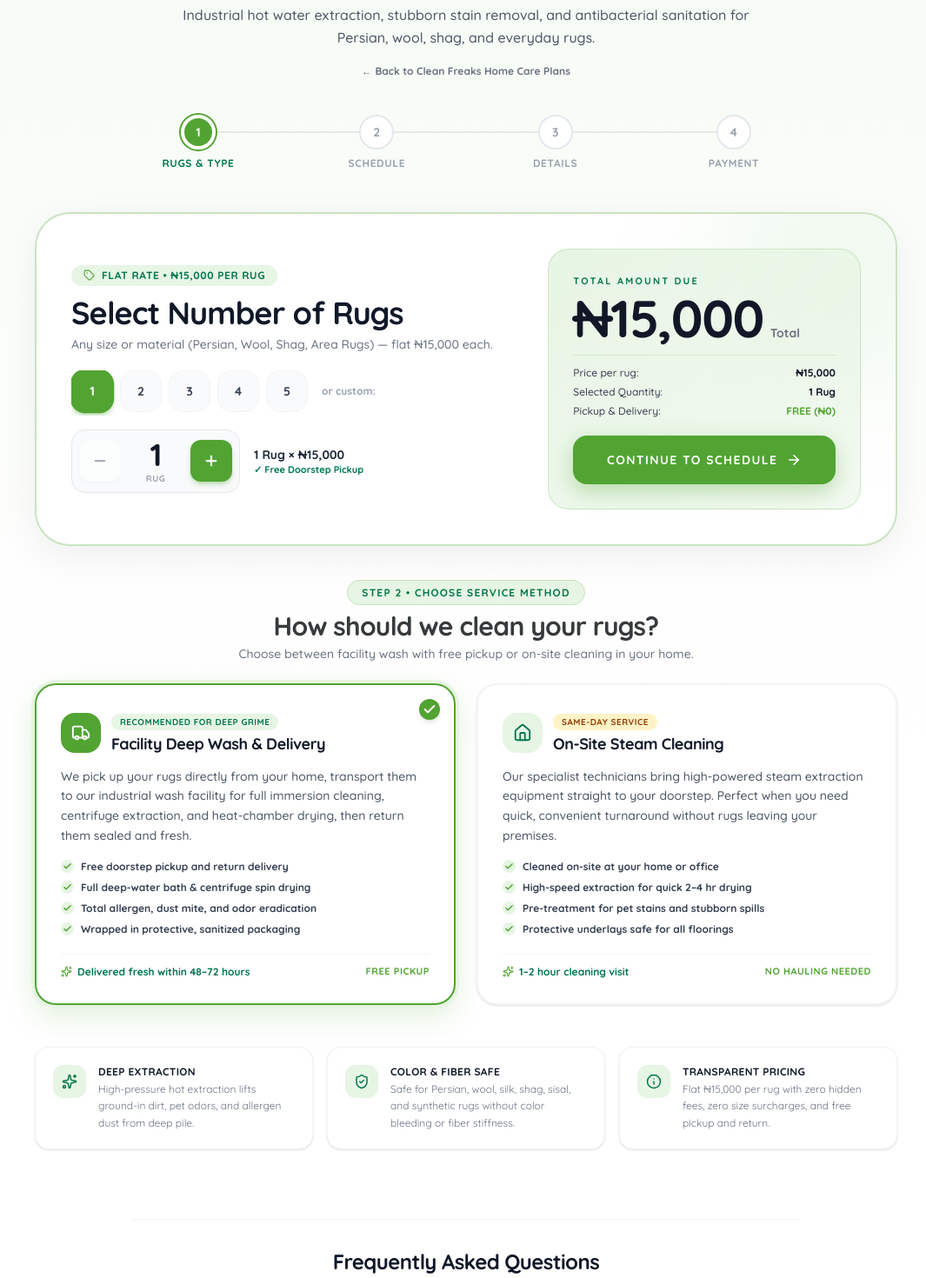
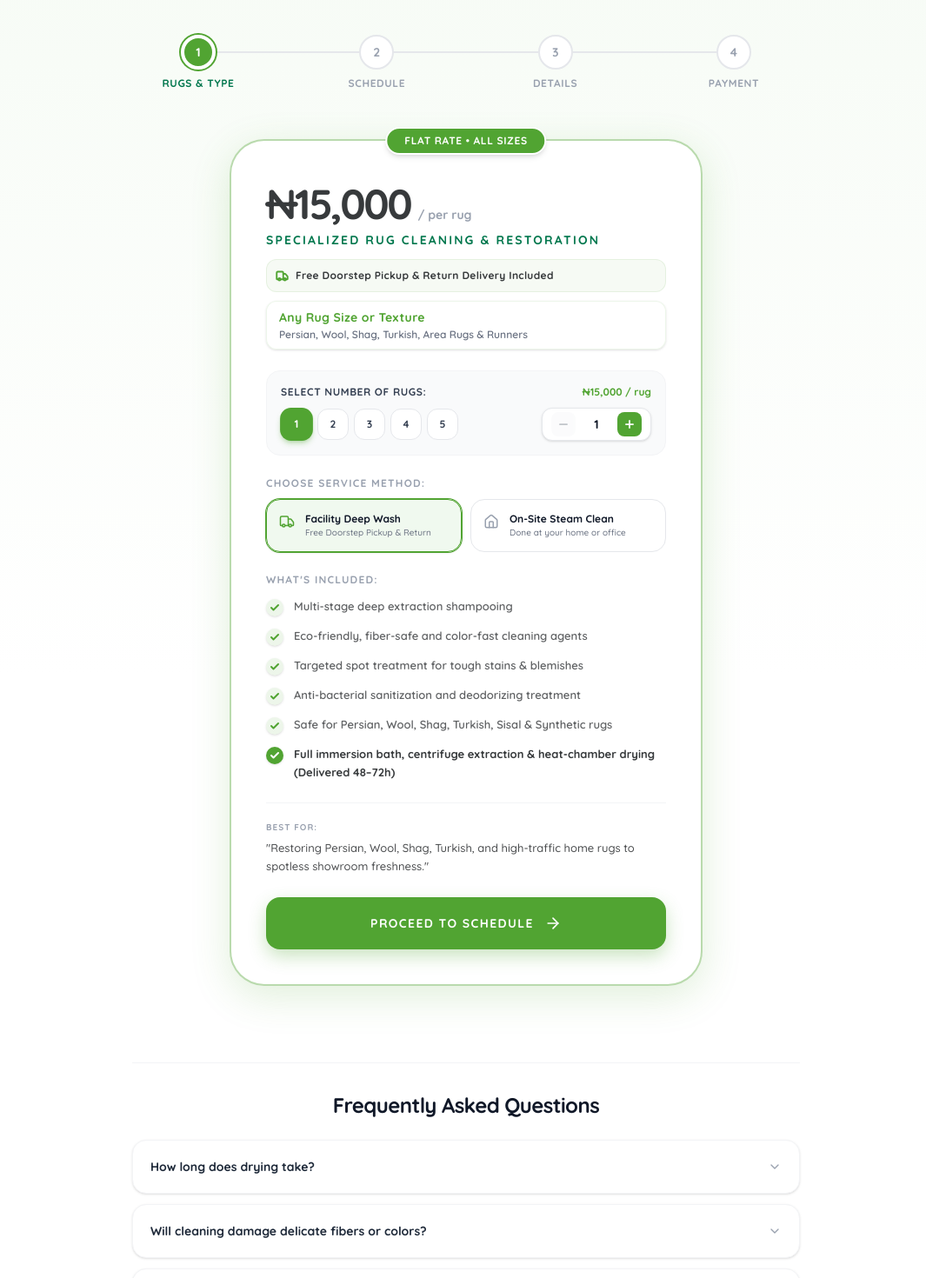
Before and after one commit to wolethescientist/cleanfreaks, a Next.js app: page /rugs in a window 1280 px wide. Shown: the part 420-1890 px from the top of the page at 87% size, without its empty margins (104-1169 px from the left). Built offline with nearby package versions, Linux system fonts and the light colour scheme.

Commit message:
feat: redesign rug selection to match CleanFreaks plan card format

```diff
--- a/src/components/rugs/RugConfigurator.tsx
+++ b/src/components/rugs/RugConfigurator.tsx
@@ -2,9 +2,9 @@
 
 import { useState } from "react";
 import { motion } from "framer-motion";
-import { RUG_SERVICES, PRICE_PER_RUG } from "@/constants/rugs";
+import { PRICE_PER_RUG, RUG_INCLUDES } from "@/constants/rugs";
 import { RugServiceType } from "@/types/booking";
-import { Sparkles, Home, Truck, Check, ArrowRight, ShieldCheck, Plus, Minus, Info, Tag } from "lucide-react";
+import { Truck, Home, Check, ArrowRight, Minus, Plus, ShieldCheck } from "lucide-react";
 import AnimatedPrice from "@/components/booking/AnimatedPrice";
 
 type RugConfiguratorProps = {
@@ -19,10 +19,9 @@ export default function RugConfigurator({
   onProceed,
 }: RugConfiguratorProps) {
   const [count, setCount] = useState<number>(initialCount || 1);
-  const [type, setType] = useState<RugServiceType>(initialType || 'pickup');
+  const [type, setType] = useState<RugServiceType>(initialType || "pickup");
 
   const totalPrice = count * PRICE_PER_RUG;
-  const currentService = RUG_SERVICES[type];
 
   const handleIncrement = () => {
     setCount((prev) => Math.min(prev + 1, 30));
@@ -32,303 +31,207 @@ export default function RugConfigurator({
     setCount((prev) => Math.max(prev - 1, 1));
   };
 
-  const setExactCount = (c: number) => {
-    setCount(c);
-  };
-
   return (
-    <div className="max-w-5xl mx-auto py-2 sm:py-6 px-3 sm:px-4">
-      {/* 1. LEAD WITH THE MONEY: Dynamic Quantity & Live Pricing Card */}
+    <div className="max-w-xl mx-auto py-4 sm:py-8 px-4">
+      {/* Single CleanFreaks-Style Plan Card */}
       <motion.div
-        initial={{ opacity: 0, y: 15 }}
+        initial={{ opacity: 0, y: 20 }}
         animate={{ opacity: 1, y: 0 }}
-        className="bg-white rounded-3xl sm:rounded-[2.5rem] p-5 sm:p-8 md:p-10 shadow-[0_12px_45px_rgba(0,0,0,0.06)] border-2 border-[#51A432]/30 mb-8 sm:mb-10 relative overflow-hidden"
+        transition={{ duration: 0.4 }}
+        className="relative p-6 sm:p-8 md:p-10 rounded-[2rem] md:rounded-[2.5rem] bg-white border-2 border-[#51A432]/40 shadow-[0_12px_45px_rgba(81,164,50,0.18)] flex flex-col transition-all duration-500"
       >
-        {/* Subtle background glow */}
-        <div className="absolute top-0 right-0 w-72 h-72 bg-[#E7F5E4]/60 rounded-full blur-3xl pointer-events-none -mr-20 -mt-20" />
-
-        <div className="grid grid-cols-1 lg:grid-cols-12 gap-6 sm:gap-8 items-center relative z-10">
-          {/* Left Column: Rug Count Selector */}
-          <div className="lg:col-span-7">
-            <div className="inline-flex items-center gap-2 bg-[#E7F5E4] text-[#00774D] px-3.5 py-1 rounded-full text-[10px] sm:text-xs font-black uppercase tracking-wider mb-2">
-              <Tag size={13} className="text-[#51A432]" />
-              Flat Rate • ₦15,000 per Rug
+        {/* Most Popular / Flat Rate Badge */}
+        <div className="absolute -top-4 left-1/2 -translate-x-1/2 bg-[#51A432] text-white text-[10px] md:text-xs font-black px-5 py-1.5 rounded-full shadow-md uppercase tracking-wider whitespace-nowrap border-2 border-white z-20">
+          Flat Rate • All Sizes
         </div>
 
-            <h2 className="text-2xl sm:text-3xl md:text-4xl font-black text-gray-900 tracking-tight leading-tight">
-              Select Number of Rugs
-            </h2>
-            <p className="text-xs sm:text-sm text-gray-500 font-medium mt-1 mb-5">
-              Any size or material (Persian, Wool, Shag, Area Rugs) — flat ₦15,000 each.
+        {/* Top Price Section - Exact CleanFreaks Typography */}
+        <div className="mb-6 mt-2">
+          <div className="flex items-baseline gap-2 mb-2">
+            <AnimatedPrice
+              value={totalPrice}
+              className="text-4xl sm:text-5xl font-black text-[#373A3C] tracking-tighter"
+            />
+            <span className="text-gray-400 font-bold text-xs sm:text-sm">
+              {count === 1 ? "/ per rug" : `total for ${count} rugs`}
+            </span>
+          </div>
+
+          <h3 className="text-xs sm:text-sm font-black text-[#00774D] tracking-[0.15em] uppercase mb-3">
+            Specialized Rug Cleaning & Restoration
+          </h3>
+
+          {/* Info Badges matching CleanFreaks style */}
+          <div className="mb-2.5 flex items-center gap-2 bg-[#51A432]/5 p-2.5 rounded-xl border border-[#51A432]/10">
+            <Truck size={15} className="text-[#51A432] shrink-0" strokeWidth={3} />
+            <span className="text-xs font-black text-[#373A3C] tracking-wide">
+              {type === "pickup"
+                ? "Free Doorstep Pickup & Return Delivery Included"
+                : "Professional On-Site Steam Cleaning Visit"}
+            </span>
+          </div>
+
+          <div className="bg-white/80 inline-block px-3.5 py-2 rounded-xl border border-[#51A432]/10 shadow-sm w-full">
+            <p className="text-[#51A432] font-black text-xs sm:text-sm tracking-wide">
+              Any Rug Size or Texture
             </p>
+            <p className="text-gray-500 text-[10px] sm:text-xs font-semibold mt-0.5">
+              Persian, Wool, Shag, Turkish, Area Rugs & Runners
+            </p>
+          </div>
+        </div>
 
-            {/* Quick-select chips */}
-            <div className="flex items-center gap-2 mb-4 overflow-x-auto pb-1">
+        {/* Interactive Selection 1: Rug Quantity */}
+        <div className="mb-6 p-4 rounded-2xl bg-gray-50 border border-gray-100">
+          <div className="flex items-center justify-between mb-2.5">
+            <span className="text-xs font-black uppercase tracking-wider text-gray-700">
+              Select Number of Rugs:
+            </span>
+            <span className="text-xs font-black text-[#51A432]">
+              ₦15,000 / rug
+            </span>
+          </div>
+
+          <div className="flex flex-wrap items-center justify-between gap-3">
+            {/* Quick-number chips */}
+            <div className="flex items-center gap-1.5">
               {[1, 2, 3, 4, 5].map((num) => (
                 <button
                   key={num}
                   type="button"
-                  onClick={() => setExactCount(num)}
-                  className={`w-11 h-11 sm:w-12 sm:h-12 rounded-2xl font-black text-sm transition-all shrink-0 ${
+                  onClick={() => setCount(num)}
+                  className={`w-9 h-9 rounded-xl font-black text-xs transition-all ${
                     count === num
-                      ? 'bg-[#51A432] text-white shadow-md shadow-[#51A432]/30 scale-105'
-                      : 'bg-gray-50 text-gray-700 hover:bg-[#E7F5E4] hover:text-[#00774D] border border-gray-100'
+                      ? "bg-[#51A432] text-white shadow-md shadow-[#51A432]/30 scale-105"
+                      : "bg-white text-gray-700 border border-gray-200 hover:border-[#51A432]"
                   }`}
                 >
                   {num}
                 </button>
               ))}
-              <span className="text-xs font-bold text-gray-400 pl-2 whitespace-nowrap">or custom:</span>
             </div>
 
-            {/* Interactive Counter Stepper */}
-            <div className="flex items-center gap-4">
-              <div className="inline-flex items-center bg-gray-50 p-1.5 sm:p-2 rounded-2xl border border-gray-200">
+            {/* Stepper counter */}
+            <div className="inline-flex items-center gap-2 bg-white px-2.5 py-1 rounded-xl border border-gray-200 shadow-sm">
               <button
                 type="button"
                 onClick={handleDecrement}
                 disabled={count <= 1}
-                  className="w-11 h-11 sm:w-12 sm:h-12 rounded-xl bg-white text-gray-700 hover:text-[#51A432] hover:bg-[#E7F5E4] disabled:opacity-40 disabled:hover:bg-white flex items-center justify-center transition-all shadow-sm"
-                  aria-label="Decrease rug count"
+                className="w-7 h-7 rounded-lg bg-gray-100 hover:bg-[#E7F5E4] disabled:opacity-30 flex items-center justify-center font-black text-xs text-gray-700 transition-colors"
+                aria-label="Decrease"
               >
-                  <Minus size={18} strokeWidth={3} />
+                <Minus size={14} strokeWidth={3} />
               </button>
-
-                <div className="w-16 sm:w-20 text-center">
-                  <span className="text-3xl sm:text-4xl font-black text-gray-900 tracking-tight">{count}</span>
-                  <span className="block text-[10px] font-bold uppercase tracking-wider text-gray-400">
-                    {count === 1 ? 'Rug' : 'Rugs'}
+              <span className="w-8 text-center font-black text-sm text-gray-900">
+                {count}
               </span>
-                </div>
-
               <button
                 type="button"
                 onClick={handleIncrement}
-                  className="w-11 h-11 sm:w-12 sm:h-12 rounded-xl bg-[#51A432] text-white hover:bg-[#00774D] flex items-center justify-center transition-all shadow-md shadow-[#51A432]/30"
-                  aria-label="Increase rug count"
+                className="w-7 h-7 rounded-lg bg-[#51A432] hover:bg-[#00774D] flex items-center justify-center font-black text-xs text-white transition-colors"
+                aria-label="Increase"
               >
-                  <Plus size={18} strokeWidth={3} />
+                <Plus size={14} strokeWidth={3} />
               </button>
-              </div>
-
-              <div className="text-xs text-gray-500 font-medium">
-                <p className="font-bold text-gray-800 text-sm">
-                  {count} {count === 1 ? 'Rug' : 'Rugs'} × ₦15,000
-                </p>
-                <p className="text-[11px] text-[#00774D] font-bold">✓ Free Doorstep Pickup</p>
             </div>
           </div>
         </div>
 
-          {/* Right Column: Live Price Display Box */}
-          <div className="lg:col-span-5 bg-gradient-to-br from-[#E7F5E4] to-[#E7F5E4]/50 rounded-2xl sm:rounded-3xl p-5 sm:p-7 border border-[#51A432]/20 flex flex-col justify-between">
+        {/* Interactive Selection 2: Service Method */}
+        <div className="mb-6">
+          <p className="text-xs font-black text-gray-400 uppercase tracking-widest mb-2.5">
+            Choose Service Method:
+          </p>
+          <div className="grid grid-cols-1 sm:grid-cols-2 gap-2.5">
+            <button
+              type="button"
+              onClick={() => setType("pickup")}
+              className={`p-3.5 rounded-2xl border text-left transition-all flex items-start gap-3 ${
+                type === "pickup"
+                  ? "border-[#51A432] bg-[#E7F5E4]/60 shadow-sm ring-1 ring-[#51A432]"
+                  : "border-gray-200 bg-white hover:border-gray-300"
+              }`}
+            >
+              <Truck
+                size={18}
+                className={`shrink-0 mt-0.5 ${type === "pickup" ? "text-[#51A432]" : "text-gray-400"}`}
+              />
               <div>
-              <p className="text-[10px] sm:text-[11px] font-black uppercase tracking-[0.2em] text-[#00774D] mb-1">
-                Total Amount Due
-              </p>
-              <div className="flex items-baseline gap-2 mb-3">
-                <AnimatedPrice
-                  value={totalPrice}
-                  className="text-4xl sm:text-5xl md:text-6xl font-black text-gray-900 tracking-tight"
+                <p className="text-xs font-black text-gray-900">Facility Deep Wash</p>
+                <p className="text-[10px] text-gray-500 font-medium">Free Doorstep Pickup & Return</p>
+              </div>
+            </button>
+
+            <button
+              type="button"
+              onClick={() => setType("on-site")}
+              className={`p-3.5 rounded-2xl border text-left transition-all flex items-start gap-3 ${
+                type === "on-site"
+                  ? "border-[#51A432] bg-[#E7F5E4]/60 shadow-sm ring-1 ring-[#51A432]"
+                  : "border-gray-200 bg-white hover:border-gray-300"
+              }`}
+            >
+              <Home
+                size={18}
+                className={`shrink-0 mt-0.5 ${type === "on-site" ? "text-[#51A432]" : "text-gray-400"}`}
               />
-                <span className="text-xs sm:text-sm font-bold text-gray-500">Total</span>
+              <div>
+                <p className="text-xs font-black text-gray-900">On-Site Steam Clean</p>
+                <p className="text-[10px] text-gray-500 font-medium">Done at your home or office</p>
               </div>
-
-              <div className="space-y-1.5 border-t border-[#51A432]/15 pt-3 mb-5 text-xs text-gray-700 font-medium">
-                <div className="flex justify-between">
-                  <span>Price per rug:</span>
-                  <span className="font-black text-gray-900">₦15,000</span>
-                </div>
-                <div className="flex justify-between">
-                  <span>Selected Quantity:</span>
-                  <span className="font-black text-gray-900">{count} {count === 1 ? 'Rug' : 'Rugs'}</span>
-                </div>
-                <div className="flex justify-between">
-                  <span>Pickup & Delivery:</span>
-                  <span className="font-black text-[#51A432]">FREE (₦0)</span>
-                </div>
+            </button>
           </div>
         </div>
 
+        {/* What's Included - Exact CleanFreaks Checklist Style */}
+        <div className="space-y-3 mb-6 flex-grow">
+          <p className="text-xs font-black text-gray-400 uppercase tracking-widest mb-3">
+            What&apos;s Included:
+          </p>
+          {RUG_INCLUDES.map((item, idx) => (
+            <div key={idx} className="flex items-start gap-3">
+              <div className="mt-0.5 bg-[#51A432]/10 p-1 rounded-full text-[#51A432] shrink-0 shadow-sm">
+                <Check size={12} strokeWidth={4} />
+              </div>
+              <span className="text-[#373A3C]/80 text-[13px] font-semibold leading-relaxed">
+                {item}
+              </span>
+            </div>
+          ))}
+
+          {/* Service specific extra highlight */}
+          <div className="flex items-start gap-3">
+            <div className="mt-0.5 bg-[#51A432] p-1 rounded-full text-white shrink-0 shadow-sm">
+              <Check size={12} strokeWidth={4} />
+            </div>
+            <span className="text-[#373A3C] text-[13px] font-black leading-relaxed">
+              {type === "pickup"
+                ? "Full immersion bath, centrifuge extraction & heat-chamber drying (Delivered 48–72h)"
+                : "High-power on-site steam extraction with fast 2–4 hour drying turnaround"}
+            </span>
+          </div>
+        </div>
+
+        {/* Best For Section */}
+        <div className="mt-auto border-t border-gray-100 pt-5 mb-6">
+          <p className="text-[10px] text-gray-400 uppercase font-black tracking-widest mb-1.5">
+            Best For:
+          </p>
+          <p className="text-[13px] text-[#373A3C]/90 font-medium leading-relaxed">
+            &quot;Restoring Persian, Wool, Shag, Turkish, and high-traffic home rugs to spotless showroom freshness.&quot;
+          </p>
+        </div>
+
+        {/* Proceed Button - Exact CleanFreaks Style */}
         <button
           type="button"
           onClick={() => onProceed(count, type)}
-              className="w-full bg-[#51A432] text-white py-4 sm:py-4.5 rounded-2xl font-black text-sm uppercase tracking-widest flex items-center justify-center gap-2.5 shadow-[0_8px_25px_rgba(81,164,50,0.35)] hover:shadow-[0_12px_30px_rgba(81,164,50,0.45)] hover:-translate-y-0.5 transition-all"
+          className="w-full py-5 rounded-2xl font-black tracking-widest uppercase text-sm flex items-center justify-center gap-3 bg-[#51A432] text-white shadow-[0_8px_20px_rgba(81,164,50,0.3)] hover:shadow-[0_12px_25px_rgba(81,164,50,0.4)] hover:-translate-y-1 transition-all duration-300"
         >
-              Continue to Schedule
-              <ArrowRight size={18} />
+          Proceed to Schedule
+          <ArrowRight size={20} />
         </button>
-          </div>
-        </div>
       </motion.div>
-
-      {/* 2. SERVICE METHOD SELECTION */}
-      <div className="mb-10">
-        <div className="text-center mb-6">
-          <span className="text-xs font-black uppercase tracking-widest text-[#00774D] bg-[#E7F5E4] px-4 py-1.5 rounded-full border border-[#51A432]/20">
-            Step 2 • Choose Service Method
-          </span>
-          <h3 className="text-xl sm:text-2xl md:text-3xl font-black text-[#373A3C] tracking-tight mt-2.5">
-            How should we clean your rugs?
-          </h3>
-          <p className="text-xs sm:text-sm text-gray-500 font-medium mt-1">
-            Choose between facility wash with free pickup or on-site cleaning in your home.
-          </p>
-        </div>
-
-        <div className="grid grid-cols-1 md:grid-cols-2 gap-4 sm:gap-6">
-          {/* Pickup & Delivery */}
-          <motion.div
-            whileHover={{ y: -3 }}
-            transition={{ duration: 0.2 }}
-            onClick={() => setType('pickup')}
-            className={`cursor-pointer relative p-5 sm:p-7 rounded-2xl sm:rounded-3xl transition-all border-2 flex flex-col justify-between ${
-              type === 'pickup'
-                ? 'bg-white border-[#51A432] shadow-[0_12px_35px_rgba(81,164,50,0.18)] ring-4 ring-[#E7F5E4]'
-                : 'bg-white border-gray-100 hover:border-gray-200 shadow-sm'
-            }`}
-          >
-            {type === 'pickup' && (
-              <div className="absolute top-4 right-4 bg-[#51A432] text-white p-1 rounded-full shadow-md">
-                <Check size={16} strokeWidth={3} />
-              </div>
-            )}
-            <div>
-              <div className="flex items-center gap-3 mb-3">
-                <div className={`p-3 rounded-2xl ${type === 'pickup' ? 'bg-[#51A432] text-white' : 'bg-[#E7F5E4] text-[#00774D]'}`}>
-                  <Truck size={22} />
-                </div>
-                <div>
-                  <span className="inline-block text-[9px] sm:text-[10px] font-black uppercase tracking-wider bg-[#E7F5E4] text-[#00774D] px-2.5 py-0.5 rounded-full mb-0.5">
-                    {RUG_SERVICES.pickup.badge}
-                  </span>
-                  <h4 className="text-base sm:text-lg font-black text-gray-900 tracking-tight">
-                    {RUG_SERVICES.pickup.title}
-                  </h4>
-                </div>
-              </div>
-
-              <p className="text-xs sm:text-sm text-gray-600 font-medium leading-relaxed mb-4">
-                {RUG_SERVICES.pickup.description}
-              </p>
-
-              <div className="space-y-2 mb-5">
-                {RUG_SERVICES.pickup.highlights.map((item, idx) => (
-                  <div key={idx} className="flex items-center gap-2">
-                    <div className="bg-[#E7F5E4] p-0.5 rounded-full text-[#51A432] shrink-0">
-                      <Check size={11} strokeWidth={3} />
-                    </div>
-                    <span className="text-xs font-bold text-gray-700">{item}</span>
-                  </div>
-                ))}
-              </div>
-            </div>
-
-            <div className="pt-3 border-t border-gray-100 flex items-center justify-between text-xs font-bold text-gray-500">
-              <span className="flex items-center gap-1.5 text-[#00774D]">
-                <Sparkles size={13} className="text-[#51A432]" />
-                {RUG_SERVICES.pickup.duration}
-              </span>
-              <span className="text-[11px] uppercase tracking-wider font-black text-[#51A432]">Free Pickup</span>
-            </div>
-          </motion.div>
-
-          {/* On-Site Cleaning */}
-          <motion.div
-            whileHover={{ y: -3 }}
-            transition={{ duration: 0.2 }}
-            onClick={() => setType('on-site')}
-            className={`cursor-pointer relative p-5 sm:p-7 rounded-2xl sm:rounded-3xl transition-all border-2 flex flex-col justify-between ${
-              type === 'on-site'
-                ? 'bg-white border-[#51A432] shadow-[0_12px_35px_rgba(81,164,50,0.18)] ring-4 ring-[#E7F5E4]'
-                : 'bg-white border-gray-100 hover:border-gray-200 shadow-sm'
-            }`}
-          >
-            {type === 'on-site' && (
-              <div className="absolute top-4 right-4 bg-[#51A432] text-white p-1 rounded-full shadow-md">
-                <Check size={16} strokeWidth={3} />
-              </div>
-            )}
-            <div>
-              <div className="flex items-center gap-3 mb-3">
-                <div className={`p-3 rounded-2xl ${type === 'on-site' ? 'bg-[#51A432] text-white' : 'bg-[#E7F5E4] text-[#00774D]'}`}>
-                  <Home size={22} />
-                </div>
-                <div>
-                  <span className="inline-block text-[9px] sm:text-[10px] font-black uppercase tracking-wider bg-amber-100 text-amber-800 px-2.5 py-0.5 rounded-full mb-0.5">
-                    {RUG_SERVICES['on-site'].badge}
-                  </span>
-                  <h4 className="text-base sm:text-lg font-black text-gray-900 tracking-tight">
-                    {RUG_SERVICES['on-site'].title}
-                  </h4>
-                </div>
-              </div>
-
-              <p className="text-xs sm:text-sm text-gray-600 font-medium leading-relaxed mb-4">
-                {RUG_SERVICES['on-site'].description}
-              </p>
-
-              <div className="space-y-2 mb-5">
-                {RUG_SERVICES['on-site'].highlights.map((item, idx) => (
-                  <div key={idx} className="flex items-center gap-2">
-                    <div className="bg-[#E7F5E4] p-0.5 rounded-full text-[#51A432] shrink-0">
-                      <Check size={11} strokeWidth={3} />
-                    </div>
-                    <span className="text-xs font-bold text-gray-700">{item}</span>
-                  </div>
-                ))}
-              </div>
-            </div>
-
-            <div className="pt-3 border-t border-gray-100 flex items-center justify-between text-xs font-bold text-gray-500">
-              <span className="flex items-center gap-1.5 text-[#00774D]">
-                <Sparkles size={13} className="text-[#51A432]" />
-                {RUG_SERVICES['on-site'].duration}
-              </span>
-              <span className="text-[11px] uppercase tracking-wider font-black text-[#51A432]">No Hauling Needed</span>
-            </div>
-          </motion.div>
-        </div>
-      </div>
-
-      {/* 3. VALUE & QUALITY PROMISES */}
-      <div className="grid grid-cols-1 md:grid-cols-3 gap-4 pt-2">
-        <div className="bg-white p-5 rounded-2xl border border-gray-100 flex items-start gap-3.5 shadow-sm">
-          <div className="p-2.5 bg-[#E7F5E4] rounded-xl text-[#00774D] shrink-0">
-            <Sparkles size={18} />
-          </div>
-          <div>
-            <h5 className="text-xs font-black text-gray-900 uppercase tracking-wide mb-0.5">Deep Extraction</h5>
-            <p className="text-[11px] sm:text-xs text-gray-500 leading-relaxed">
-              High-pressure hot extraction lifts ground-in dirt, pet odors, and allergen dust from deep pile.
-            </p>
-          </div>
-        </div>
-
-        <div className="bg-white p-5 rounded-2xl border border-gray-100 flex items-start gap-3.5 shadow-sm">
-          <div className="p-2.5 bg-[#E7F5E4] rounded-xl text-[#00774D] shrink-0">
-            <ShieldCheck size={18} />
-          </div>
-          <div>
-            <h5 className="text-xs font-black text-gray-900 uppercase tracking-wide mb-0.5">Color & Fiber Safe</h5>
-            <p className="text-[11px] sm:text-xs text-gray-500 leading-relaxed">
-              Safe for Persian, wool, silk, shag, sisal, and synthetic rugs without color bleeding or fiber stiffness.
-            </p>
-          </div>
-        </div>
-
-        <div className="bg-white p-5 rounded-2xl border border-gray-100 flex items-start gap-3.5 shadow-sm">
-          <div className="p-2.5 bg-[#E7F5E4] rounded-xl text-[#00774D] shrink-0">
-            <Info size={18} />
-          </div>
-          <div>
-            <h5 className="text-xs font-black text-gray-900 uppercase tracking-wide mb-0.5">Transparent Pricing</h5>
-            <p className="text-[11px] sm:text-xs text-gray-500 leading-relaxed">
-              Flat ₦15,000 per rug with zero hidden fees, zero size surcharges, and free pickup and return.
-            </p>
-          </div>
-        </div>
-      </div>
     </div>
   );
 }
```
Also changed, not shown: src/app/rugs/page.tsx (+1 -23 lines). Lines whose indentation alone changed are shown as unchanged.
